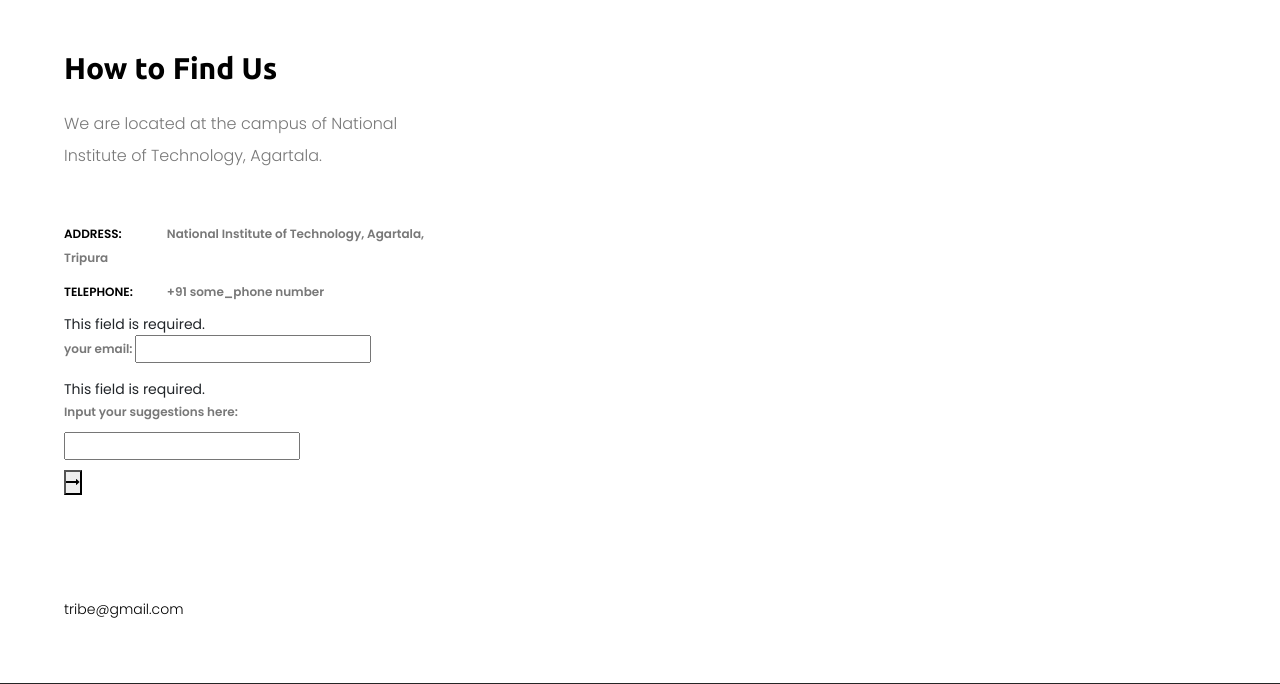
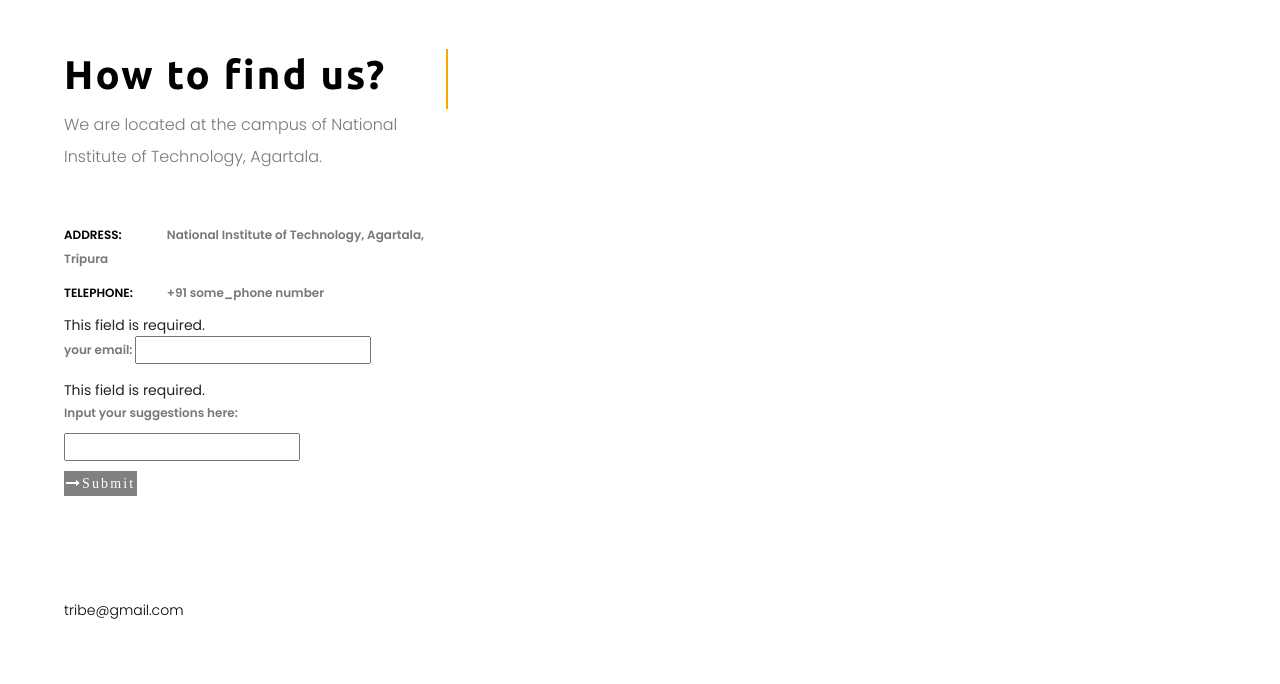
Before and after one commit to WinterSoldier13/TRIBE, a Django app: page /contact in a window 1280 px wide. Shown: the part 86-770 px from the top of the page. Run offline with Django 3.2, Linux system fonts and the light colour scheme; some libraries are stand-ins or nearby versions; some web fonts are replaced.

Commit message:
Addded CSS animations

```diff
--- /dev/null
+++ b/contact_us/static/contact_us/js/typing_effect.js
@@ -0,0 +1,11 @@
+var i = 0;
+var txt = 'How to Find us?'; /* The text */
+var speed = 40; /* The speed/duration of the effect in milliseconds */
+
+function typeWriter() {
+  if (i < txt.length) {
+    document.getElementById("demo").innerHTML += txt.charAt(i);
+    i++;
+    setTimeout(typeWriter, speed);
+  }
+}
--- a/contact_us/static/contact_us/style.css
+++ b/contact_us/static/contact_us/style.css
@@ -16,3 +16,55 @@
     font-family: monospace;
     font-size: 36 px;
 }
+
+.typewriter
+{
+
+  overflow: hidden; /* Ensures the content is not revealed until the animation */
+  border-right: .15em solid orange; /* The typwriter cursor */
+  white-space: nowrap; /* Keeps the content on a single line */
+  margin: 0 auto; /* Gives that scrolling effect as the typing happens */
+  letter-spacing: .15em; /* Adjust as needed */
+  animation:
+    typing 3.5s steps(40, end),
+    blink-caret .75s step-end infinite;
+}
+
+/* The typing effect */
+@keyframes typing {
+from { width: 0 }
+to { width: 100% }
+}
+
+/* The typewriter cursor effect */
+@keyframes blink-caret {
+from, to { border-color: transparent }
+50% { border-color: orange; }
+}
+
+.typewriter2
+{
+
+    color:white;
+    background:grey;
+  overflow: hidden; /* Ensures the content is not revealed until the animation */
+  border-right: .15em solid orange; /* The typwriter cursor */
+  white-space: nowrap; /* Keeps the content on a single line */
+  margin: 0 auto; /* Gives that scrolling effect as the typing happens */
+  letter-spacing: .15em; /* Adjust as needed */
+  animation:
+    typing2 4s steps(50, end),
+    blink-caret2 .5s step-end infinite;
+}
+
+/* The typing effect */
+@keyframes typing2 {
+from { width: 0 }
+to { width: 100% }
+}
+
+/* The typewriter cursor effect */
+@keyframes blink-caret2 {
+from, to { border-color: transparent }
+50% { border-color: transparent; }
+}
--- a/contact_us/templates/contact_us/contact.html
+++ b/contact_us/templates/contact_us/contact.html
@@ -11,14 +11,14 @@
     <!-- The above 4 meta tags *must* come first in the head; any other head content must come *after* these tags -->
 
     <!-- Title  -->
-    <title>Essence - Fashion Ecommerce Template</title>
+    <title>TRIBE-Contact</title>
 
     <!-- Favicon  -->
     <link rel="icon" href="{%static 'contact_us/img/core-img/favicon.ico'%}">
 
     <!-- Core Style CSS -->
     <link rel="stylesheet" href="{%static 'contact_us/css/core-style.css'%}">
-    <link rel="stylesheet" href="{%static 'contact_us/style.css'%}">
+    <link rel="stylesheet" type="text/css" href="{%static 'contact_us/style.css'%}">
 
 </head>
 
@@ -205,8 +205,10 @@
 
 
         <div class="contact-info">
-            <h2>How to Find Us</h2>
-            <p>We are located at the campus of National Institute of Technology, Agartala.</p>
+            <div class="typewriter">
+                <h1>How to find us?</h1>
+            </div>
+            <p >We are located at the campus of National Institute of Technology, Agartala.</p>
             <div class="contact-address mt-50">
                 <p><span>address:</span> National Institute of Technology, Agartala, Tripura</p>
                 <p><span>telephone:</span> +91 some_phone number</p>
@@ -214,7 +216,7 @@
                  <form action="#" method="POST">
                      {% csrf_token %}
                                 {{form.as_p}}
-                                <button type="submit" class="submit"><i class="fa fa-long-arrow-right" aria-hidden="true"></i></button>
+                                <button type="submit" class="submit typewriter2"><i class="fa fa-long-arrow-right" aria-hidden="true">Submit</i></button>
                  </form>
 
                 <p><a href="mailto:tribe@gmail.com">tribe@gmail.com</a></p>
@@ -303,6 +305,8 @@
     <!-- ##### Footer Area End ##### -->
 
     <!-- jQuery (Necessary for All JavaScript Plugins) -->
+    <script src="{%static 'contact_us/js/typing_effect.js'%}"></script>
+
     <script src="{%static 'contact_us/js/jquery/jquery-2.2.4.min.js'%}"></script>
     <!-- Popper js -->
     <script src="{%static 'contact_us/js/popper.min.js'%}"></script>
@@ -316,7 +320,6 @@
     <script src="{%static 'contact_us/js/active.js'%}"></script>
     <!-- Google Maps -->
 
-    <script src="{%static 'contact_us/js/map-active.js'%}"></script>
 
 </body>
 
```
Also changed, not shown: db.sqlite3. Lines whose indentation alone changed are shown as unchanged.
